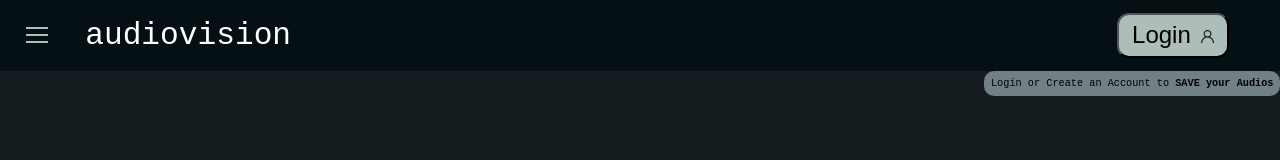
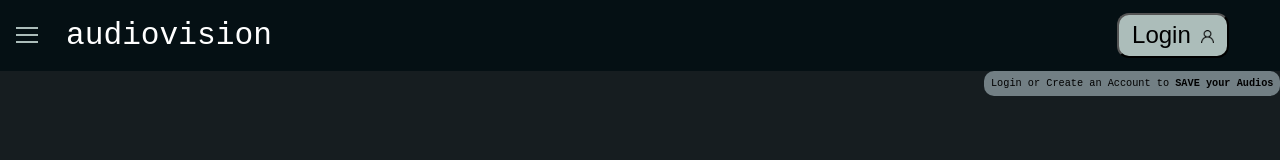
Before and after one commit to poke8014/CS161, a React (Create React App) app in the folder dev/: page /upload in a window 1280 px wide. Shown: the top 160 px of the page. Built offline with nearby package versions, Linux system fonts and the light colour scheme; no server answers.

Commit message:
modified navbar styling

```diff
--- a/dev/src/components/NavBar/NavBar.css
+++ b/dev/src/components/NavBar/NavBar.css
@@ -20,12 +20,13 @@
 .menu-logo{
     display: flex;
     align-items: center;
+    column-gap: 2rem;
+    margin-left: 1rem;
 }
 
 .menu-button{
     display: flex;
     flex-direction: column;
-    margin-left: 10%;
 }
 
 .menu-button:hover{
@@ -44,7 +45,6 @@
     font-size: 4ch;
     padding: 0;
     margin: 0;
-    padding-left: 15%;
 }
 
 .brand-name:hover{
@@ -141,4 +141,8 @@
     .login-button{
         padding: 0.4rem;
     }
+    .menu-logo{
+        margin-left: 0.4rem;
+        column-gap: 0.8rem;
+    }
 }
```
